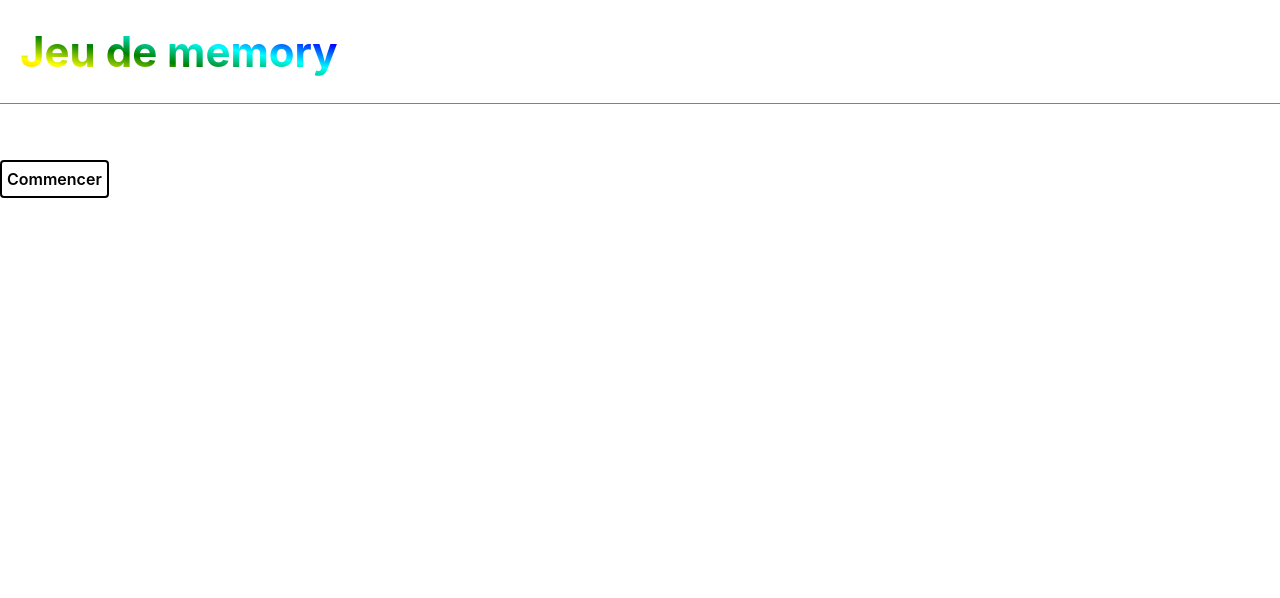
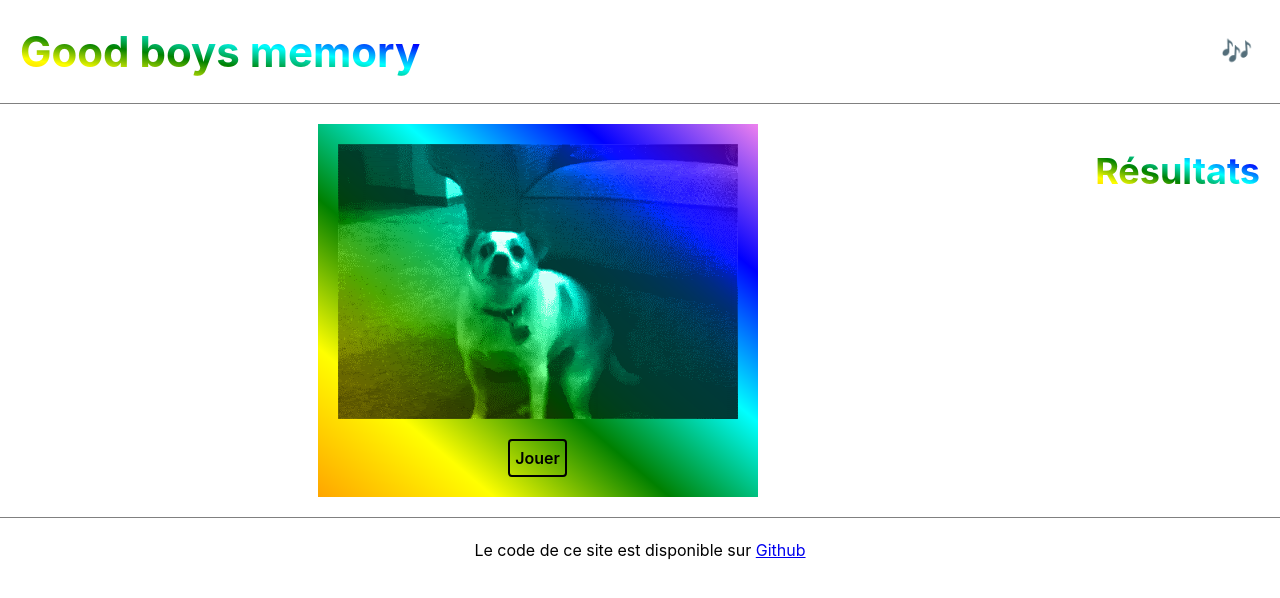
Before and after one commit to Thomasorus/jeu-memory, a website: page index.html in a window 1280 px wide. Drawn offline with Linux system fonts and the light colour scheme; no server answers.

Commit message:
fixed template

```diff
--- a/index.html
+++ b/index.html
@@ -3,42 +3,54 @@
 <head>
     <meta charset="UTF-8">
     <meta name="viewport" content="width=device-width, initial-scale=1.0">
-    <title>Memory</title>
+    <title>Good boys memory</title>
     <link rel="stylesheet" href="style.css">
 </head>
-
 <!-- Le template est simple car beaucoup d'éléments seront créés en JavaScript
     Notons cependant des règles simples :
-        - cCe qu'on va sélectionner en JavaScript possède un ID
+        - Ce qu'on va sélectionner en JavaScript possède un ID
         - Avoir un ID n'empêche pas d'avoir une classe car utiliser un ID en CSS est une mauvaise pratique (spécificité élevée)
         - Les états de l'application sont gérés via des data attributes et non des classes afin de séparer fonctionnel et visuel
         - On utilise un maximum de HTML sémantique : main pour la partie principale, aside pour les scores, article pour le jeu.
 -->
-
-<body>
+<body class="flow">
     <header>
-        <h1>Jeu de memory</h1>
+        <h1>Good boys memory</h1>
+        <button class="bouton-musique" id="playmusic" title="Activer ou désactiver la musique"
+            onclick="jouerSon('musique', 0.2)">🎶</button>
     </header>
     <main>
-        <aside>
-            <ul id="tableauDesScores" class="tableauScores"></ul>
-        </aside>
+        <div class="accueil flow" id="accueil">
+            <img class="accueil__image" src="dog-dance.gif" alt="Un chien qui dandine son fessier">
+            <!-- Ici se trouve le bouton pour lancer le jeu. Il déclenche la fonction creationJeu -->
+            <button id="lancerJeu" onclick="creationJeu(18)" data-visible="true">Jouer</button>
+        </div>
         <article data-visible="false">
             <div class="tableau" id="tableau" data-number="36"></div>
             <progress id="file" min="0" max="300" value="300" class="barre-de-progression"></progress>
         </article>
+        <aside class="flow">
+            <h2>Résultats</h2>
+            <ol id="tableauDesScores" class="tableauScores"></ol>
+        </aside>
     </main>
-    <button id="lancerJeu" onclick="creationJeu(18)" data-visible="true">Commencer</button>
+    <footer>
+        Le code de ce site est disponible sur <a href="https://github.com/Thomasorus/jeu-memory">Github</a>
+    </footer>
+
+    <!-- Ces balises audio servent à jouer de la musique. Cependant elles sont invisibles par défaut car l'attribut controls est manquant. -->
+    <audio src="accueil.mp3" id="musique" preload="auto" loop aria-hidden="true"></audio>
+    <audio src="victoire.mp3" id="victoire" preload="auto" loop aria-hidden="true"></audio>
+    <audio src="woof.mp3" id="woof" aria-hidden="true"></audio>
+    <audio src="defaite.mp3" id="defaite" aria-hidden="true"></audio>
 </body>
 
 <!-- On charge le JavaScript à la fin pour ne pas bloquer le rendu de la page -->
 <script src="main.js"></script>
-
-<!-- Utiliser un addEventListener pour vérifier que le DOM est chargé est TRÈS important !
-    En effet notre JavaScript va manipuler des éléments de la page. Si on le déclenche avant que celle-ci
-    soit affichée, cela ne marchera pas !
--->
 <script>
+    // Utiliser un addEventListener pour vérifier que le DOM est chargé est TRÈS important !
+    // En effet notre JavaScript va manipuler des éléments de la page. Si on le déclenche avant que celle-ci
+    // soit affichée, cela ne marchera pas !
     document.addEventListener("DOMContentLoaded", function () {
         // Dès que la page est chargée, on va récupérer les scores
         RecupererScores()
```
